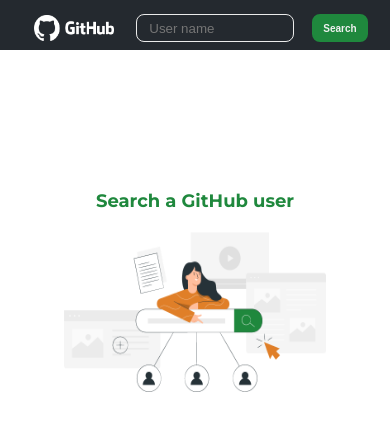
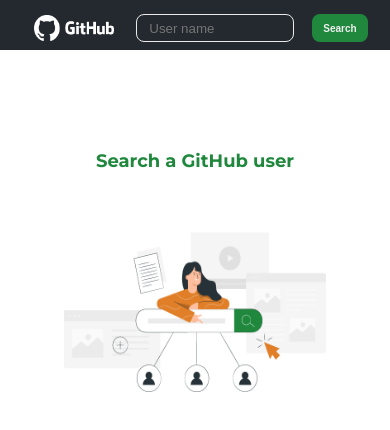
Before and after one commit to arielgomezmendez/GitHub-searcher-test, a React (Vite) app: page / in a window 390 px wide. Shown: the top 430 px of the page. Built offline with nearby package versions, Linux system fonts and the light colour scheme.

Commit message:
Change styles to the BackIllustration

```diff
--- a/src/components/BackIllustration/mobile.css
+++ b/src/components/BackIllustration/mobile.css
@@ -2,10 +2,11 @@
     .backIllustration img {
         width: 90%;
         height: 16rem;
+        margin-top: 4rem;
     }
 
     .backIllustration h1 {
         font-size: 1.8rem;
-        margin-top: 10rem;
+        margin-top: 6rem;
     }
 }
```
